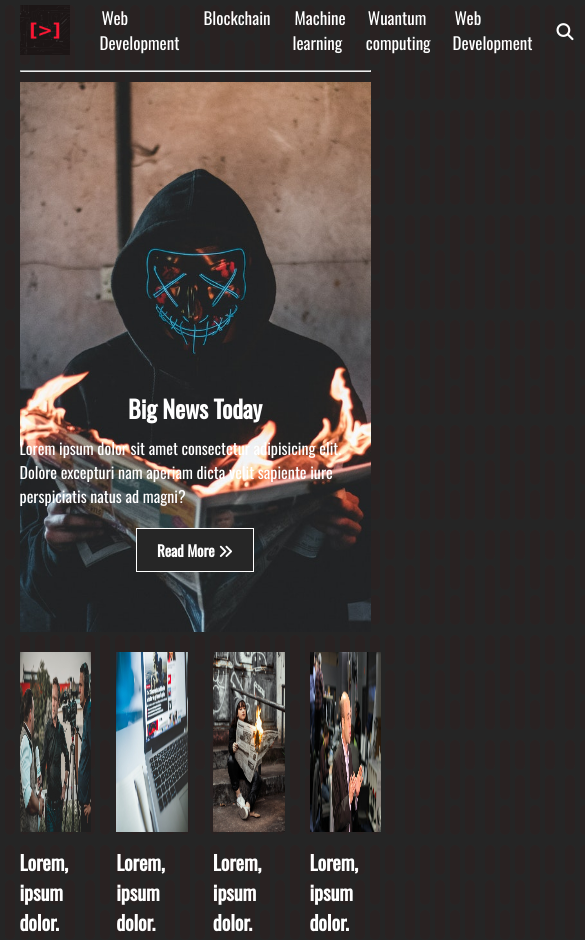
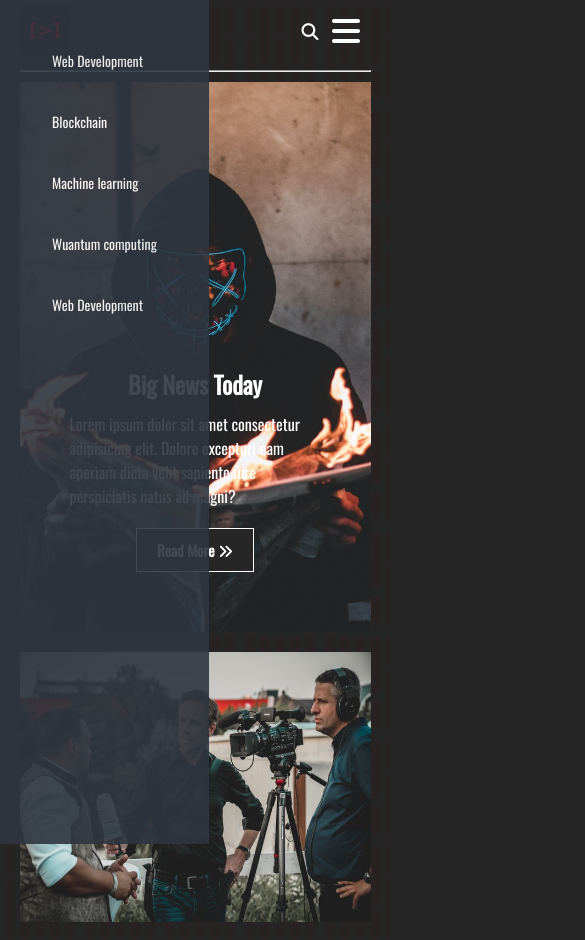
Before and after one commit to davidegc/technews, a plain HTML site: page index.html in a window 390 px wide. Shown: the top 940 px of the page, 585 px wide, since content can reach past the window. Drawn offline with nearby package versions, Linux system fonts and the light colour scheme.

Commit message:
Se creo el sidebar

```diff
--- a/index.html
+++ b/index.html
@@ -13,12 +13,16 @@
 
 <body>
 
+    <div class="menu-btn">
+        <i class="fas fa-bars fa-2x"></i>
+    </div>
+
     <div class="container">
 
         <!-- NAV -->
         <nav class="nav-main">
             <img src="img/brand.png" alt="TechNews Logo" class="nav-brand">
-            <ul class="nav-menu">
+            <ul class="nav-menu show">
                 <li>
                     <a href="#">Web Development</a>
                 </li>
@@ -35,8 +39,8 @@
                     <a href="#">Web Development</a>
                 </li>
             </ul>
-            <ul>
-                <li class="nav-menu-right">
+            <ul class="nav-menu-right">
+                <li>
                     <a href="">
                         <i class="fas fa-search"></i>
                     </a>
@@ -130,7 +134,7 @@
         <!-- BANNER TWO -->
         <section class="cards-banner-two">
             <div class="content">
-                <h3>Lorem, ipsum dolor.</h3>
+                <h2>Lorem, ipsum dolor.</h2>
                 <p>Lorem ipsum dolor sit amet consectetur adipisicing elit. Alias tempore nisi vero omnis consequuntur?
                     Corrupti earum nesciunt nihil esse sit.</p>
                 <a href="#" class="btn">Learn More <i class="fas fa-angle-double-right"></i></a>
@@ -266,8 +270,13 @@
         <h3>TechNews Copyright</h3>
     </footer>
 
-    <!-- FONTAWESOME -->
+    <!-- SCROLL REVEAL -->
+    <script src="https://unpkg.com/scrollreveal"></script>
+    <!-- SCRIPT FONTAWESOME -->
     <script src="https://kit.fontawesome.com/b7c6d527ac.js" crossorigin="anonymous"></script>
+    <!-- CUSTOM JAVASCRIPT -->
+    <script src="main.js"></script>
+
 </body>
 
 </html>
--- a/style.css
+++ b/style.css
@@ -64,6 +64,15 @@ ul {
     margin-left: 20px;
 }
 
+.menu-btn {
+    position: absolute;
+    cursor: pointer;
+    top: 15px;
+    right: 30px;
+    z-index: 2;
+    display: none;
+}
+
 /* SHOWCASE */
 
 hr {
@@ -74,7 +83,7 @@ hr {
     width: 100%;
     height: 550px;
     background: url('./img/showcase2.jpg') no-repeat center center/cover;
-    padding-bottom: 50px;
+    padding: 50px;
     display: flex;
     flex-direction: column;
     align-items: center;
@@ -165,6 +174,11 @@ hr {
     color: #fff;
 }
 
+.cards-banner-two p,
+.cards-banner-two h2 {
+    margin: 10px 0 20px 0;
+}
+
 /* SOCIAL */
 .social {
     margin: 50px;
@@ -223,3 +237,71 @@ hr {
     text-align: center;
     padding-bottom: 20px;
 }
+
+/* RESPONSIVE */
+@media (max-width: 700px) {
+
+    .menu-btn {
+        display: block;
+    }
+
+    .nav-main ul.nav-menu {
+        display: block;
+        position: absolute;
+        top: 0;
+        left: 0;
+        background: #2f3640;
+        height: 100%;
+        padding: 30px;
+        opacity: .9;
+        transform: translateX(-400px);
+        transition: transform .5s ease-in-out;
+    }
+
+    .nav-main ul.nav-menu li {
+        padding: 20px;
+        font-size: 14px;
+    }
+
+    .nav-main ul.nav-menu.show {
+        transform: translateX(-20px);
+    }
+
+    .nav-main ul.nav-menu-right {
+        margin-right: 40px;
+    }
+
+    .news-cards {
+        grid-template-columns: repeat(2, 1fr);
+    }
+
+    .cards-banner-one .content,
+    .cards-banner-two .content
+     {
+        width: 80%;
+    }
+
+    .footer-links .footer-container {
+        grid-template-columns: repeat(2, 1fr);
+    }
+}
+
+@media (max-width: 500px) {
+    .news-cards {
+        grid-template-columns: 1fr;
+    }
+
+    .news-cards img {
+        height: 270px;
+    }
+
+    .cards-banner-one .content,
+    .cards-banner-two .content {
+        width: 100%;
+        padding: 60px 20px;
+    }
+
+    .footer-links .footer-container {
+        grid-template-columns: 1fr;
+    }
+}
```
